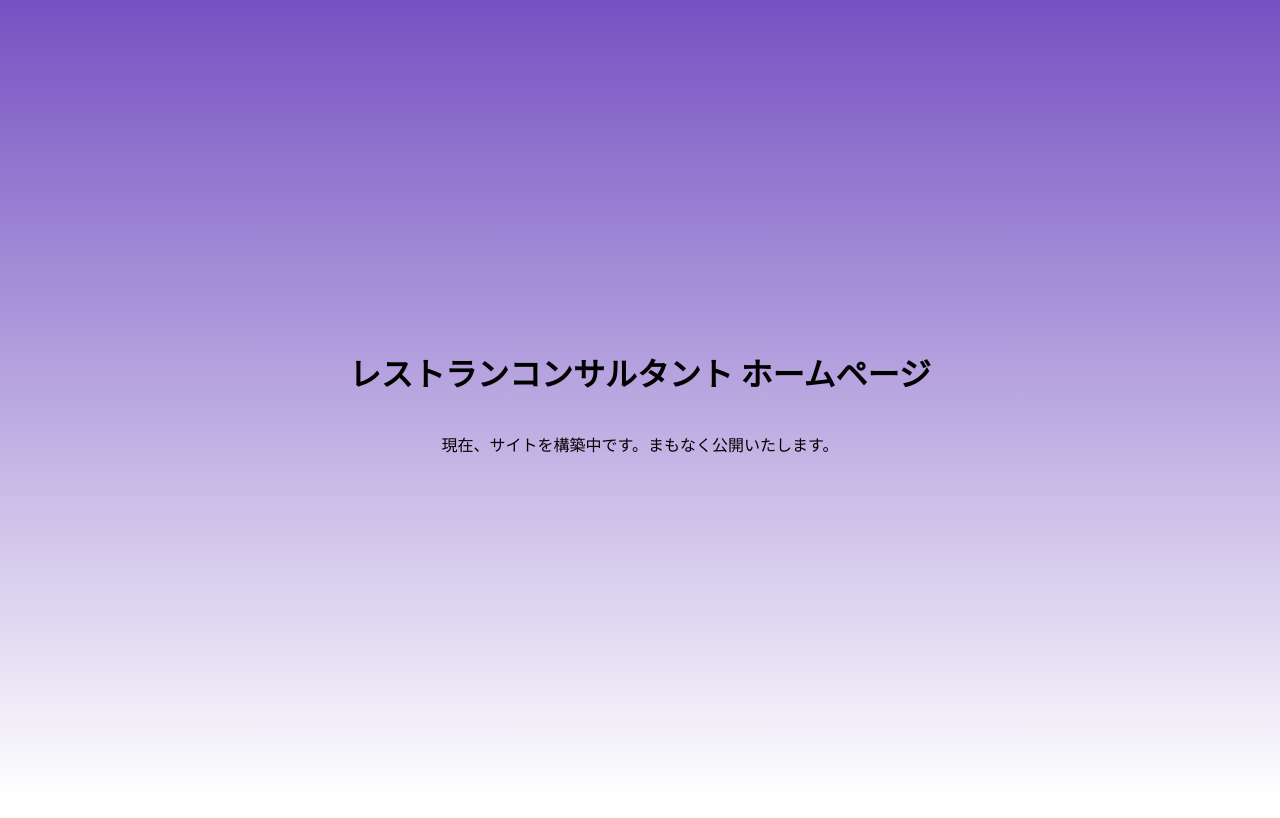
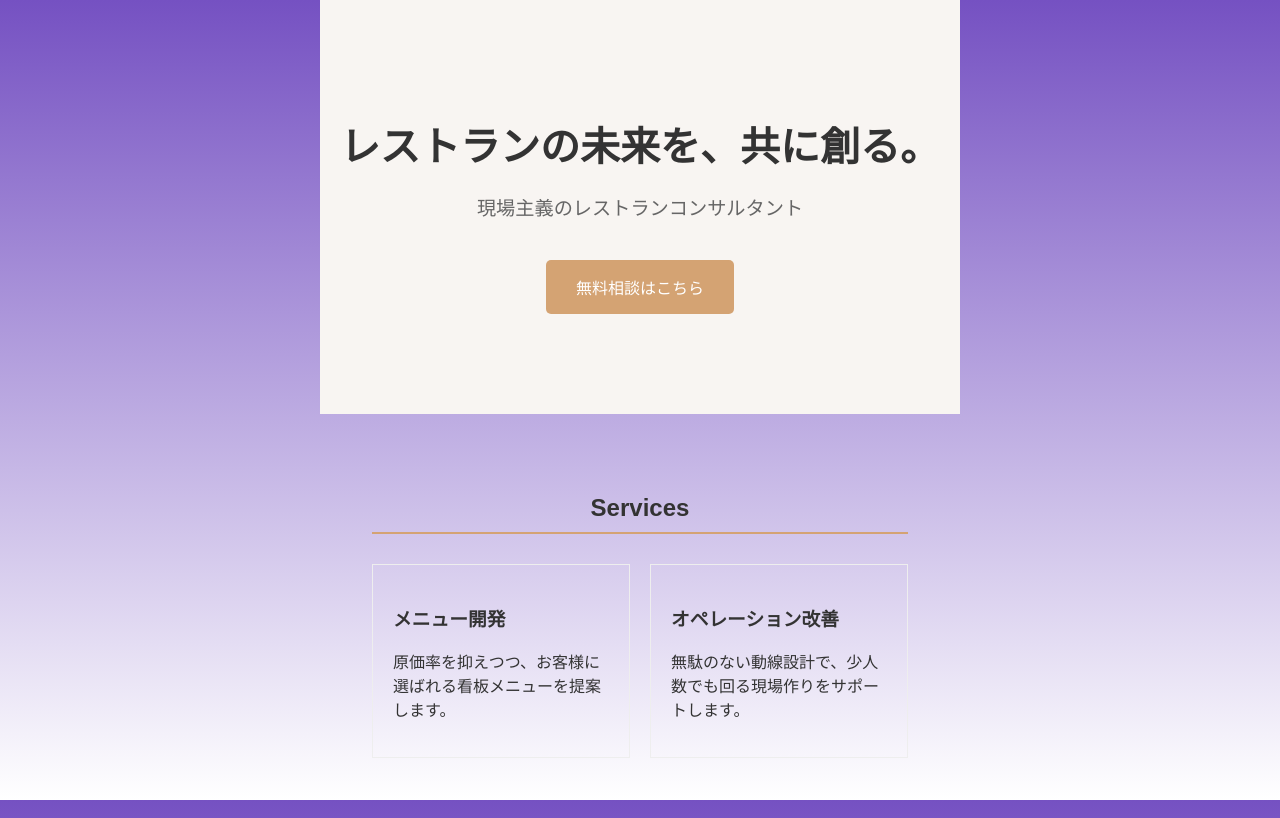
Before and after one commit to kkazu4059-dev/Introduction, a Next.js app: page / in a window 1280 px wide. Built offline with nearby package versions, Linux system fonts and the light colour scheme.

Commit message:
Update page.tsx

```diff
--- a/app/page.tsx
+++ b/app/page.tsx
@@ -1,8 +1,29 @@
 export default function Home() {
   return (
-    <main style={{ padding: '2rem', textAlign: 'center' }}>
-      <h1>レストランコンサルタント ホームページ</h1>
-      <p>現在、サイトを構築中です。まもなく公開いたします。</p>
+    <main style={{ fontFamily: 'sans-serif', color: '#333' }}>
+      {/* ヒーローセクション */}
+      <section style={{ backgroundColor: '#f8f5f2', padding: '100px 20px', textAlign: 'center' }}>
+        <h1 style={{ fontSize: '2.5rem', marginBottom: '20px' }}>レストランの未来を、共に創る。</h1>
+        <p style={{ fontSize: '1.2rem', color: '#666' }}>現場主義のレストランコンサルタント</p>
+        <button style={{ backgroundColor: '#d4a373', color: 'white', border: 'none', padding: '15px 30px', borderRadius: '5px', cursor: 'pointer', marginTop: '20px' }}>
+          無料相談はこちら
+        </button>
+      </section>
+
+      {/* サービス紹介 */}
+      <section style={{ padding: '60px 20px', maxWidth: '800px', margin: '0 auto' }}>
+        <h2 style={{ textAlign: 'center', borderBottom: '2px solid #d4a373', paddingBottom: '10px' }}>Services</h2>
+        <div style={{ display: 'grid', gridTemplateColumns: 'repeat(auto-fit, minmax(250px, 1fr))', gap: '20px', marginTop: '30px' }}>
+          <div style={{ border: '1px solid #eee', padding: '20px' }}>
+            <h3>メニュー開発</h3>
+            <p>原価率を抑えつつ、お客様に選ばれる看板メニューを提案します。</p>
+          </div>
+          <div style={{ border: '1px solid #eee', padding: '20px' }}>
+            <h3>オペレーション改善</h3>
+            <p>無駄のない動線設計で、少人数でも回る現場作りをサポートします。</p>
+          </div>
+        </div>
+      </section>
     </main>
   );
 }
```
